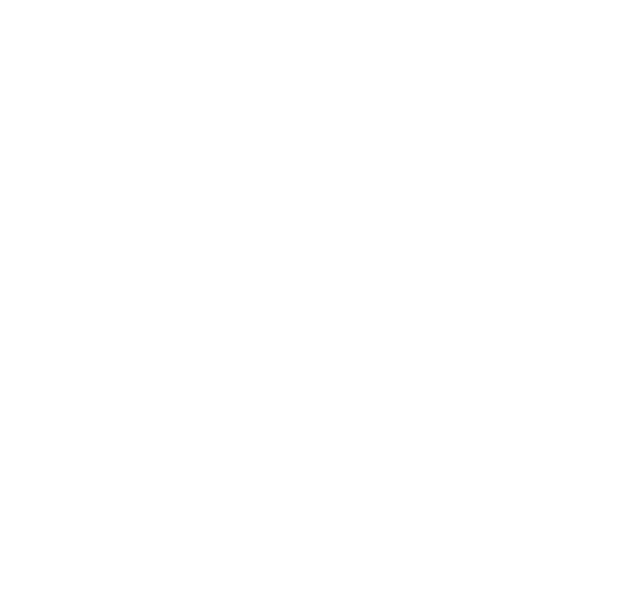
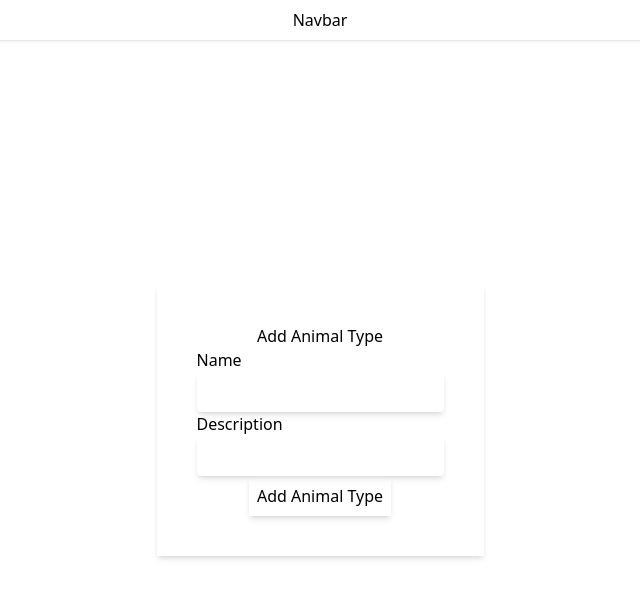
Before and after one commit to renzocabarios/pet-clinic, a React (Vite) app in the folder pet-clinic/: page /animal-type/add in a window 1280 px wide. Before the commit this address had no page. Shown: the top 598 px of the page, without its empty margins (320-960 px from the left). Built offline with nearby package versions, Linux system fonts and the light colour scheme.

Commit message:
Add AddAnimalType in views

```diff
--- a/pet-clinic/src/main.jsx
+++ b/pet-clinic/src/main.jsx
@@ -4,12 +4,18 @@
 import "./index.css";
 import { BrowserRouter, Routes, Route } from "react-router-dom";
 import AnimalType from "./views/AnimalType";
+import AddAnimalType from "./views/AddAnimalType";
+import CONST from "../src/constants/index";
 
 ReactDOM.createRoot(document.getElementById("root")).render(
   <BrowserRouter>
     <Routes>
       <Route path="/" element={<App />}>
-        <Route path="animal-type" element={<AnimalType />} />
+        <Route path={CONST.ROUTE.ANIMAL_TYPE} element={<AnimalType />} />
+        <Route
+          path={`${CONST.ROUTE.ANIMAL_TYPE}/${CONST.ROUTE.ADD}`}
+          element={<AddAnimalType />}
+        />
       </Route>
     </Routes>
   </BrowserRouter>
--- /dev/null
+++ b/pet-clinic/src/views/AddAnimalType.jsx
@@ -0,0 +1,67 @@
+import { useState } from "react";
+import api from "../services/api.service";
+import CONST from "../constants/index";
+import { useNavigate } from "react-router-dom";
+
+function AddAnimalType() {
+  const navigate = useNavigate();
+
+  const [formdata, setformdata] = useState({
+    name: "",
+    description: "",
+  });
+
+  const submit = async () => {
+    await api.post(CONST.ROUTE.ANIMAL_TYPE, formdata);
+    navigate(`/${CONST.ROUTE.ANIMAL_TYPE}`);
+  };
+
+  const inputs = [
+    {
+      name: "name",
+      title: "Name",
+      onChange: (e) => {
+        setformdata((prevState) => ({
+          ...prevState,
+          name: e.target.value,
+        }));
+      },
+    },
+    {
+      name: "description",
+      title: "Description",
+      onChange: (e) => {
+        setformdata((prevState) => ({
+          ...prevState,
+          description: e.target.value,
+        }));
+      },
+    },
+  ];
+
+  return (
+    <div className="h-full w-full flex justify-center items-center">
+      <div className="shadow-md p-10 flex flex-col items-center">
+        <h1>Add Animal Type</h1>
+        {inputs.map((i) => {
+          return (
+            <div className="flex flex-col" key={i.name}>
+              <label htmlFor={i.name}>{i.title}</label>
+              <input
+                className="rounded border-0 outline-0 shadow-md p-2"
+                type="text"
+                name={i.name}
+                onChange={i.onChange}
+              />
+            </div>
+          );
+        })}
+        <button className="shadow-md p-2" onClick={submit}>
+          Add Animal Type
+        </button>
+      </div>
+    </div>
+  );
+}
+
+export default AddAnimalType;
--- a/pet-clinic/src/views/AnimalType.jsx
+++ b/pet-clinic/src/views/AnimalType.jsx
@@ -2,8 +2,12 @@
 import { useEffect, useState } from "react";
 import DataTable from "../components/DataTable";
 import api from "../services/api.service";
+import { useNavigate } from "react-router-dom";
+import CONST from "../constants/index";
 
 function AnimalType() {
+  const navigate = useNavigate();
+
   const [data, setdata] = useState([]);
 
   const deleteById = async (id) => {
@@ -24,7 +28,14 @@
 
   return (
     <div className="h-full w-full">
-      <button className="shadow-md rounded-md">Add</button>
+      <button
+        className="shadow-md rounded-md"
+        onClick={() => {
+          navigate(CONST.ROUTE.ADD);
+        }}
+      >
+        Add
+      </button>
       <DataTable
         header={["Name", "Description"]}
         data={data}
```
